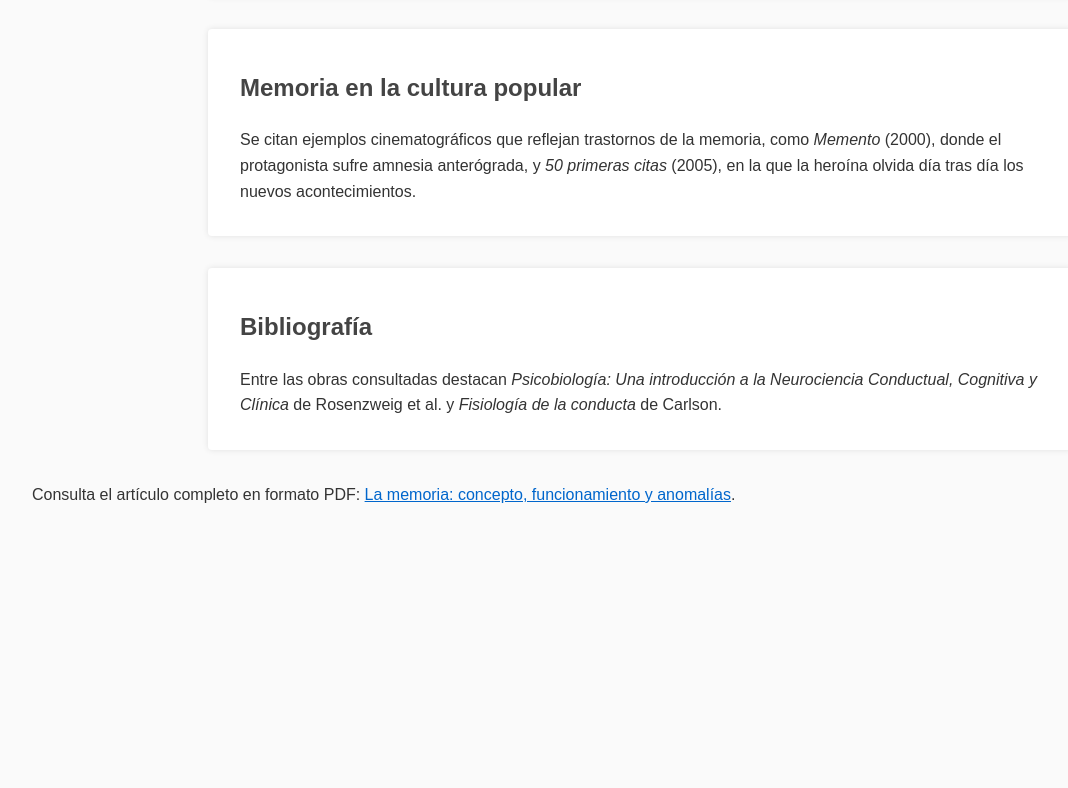
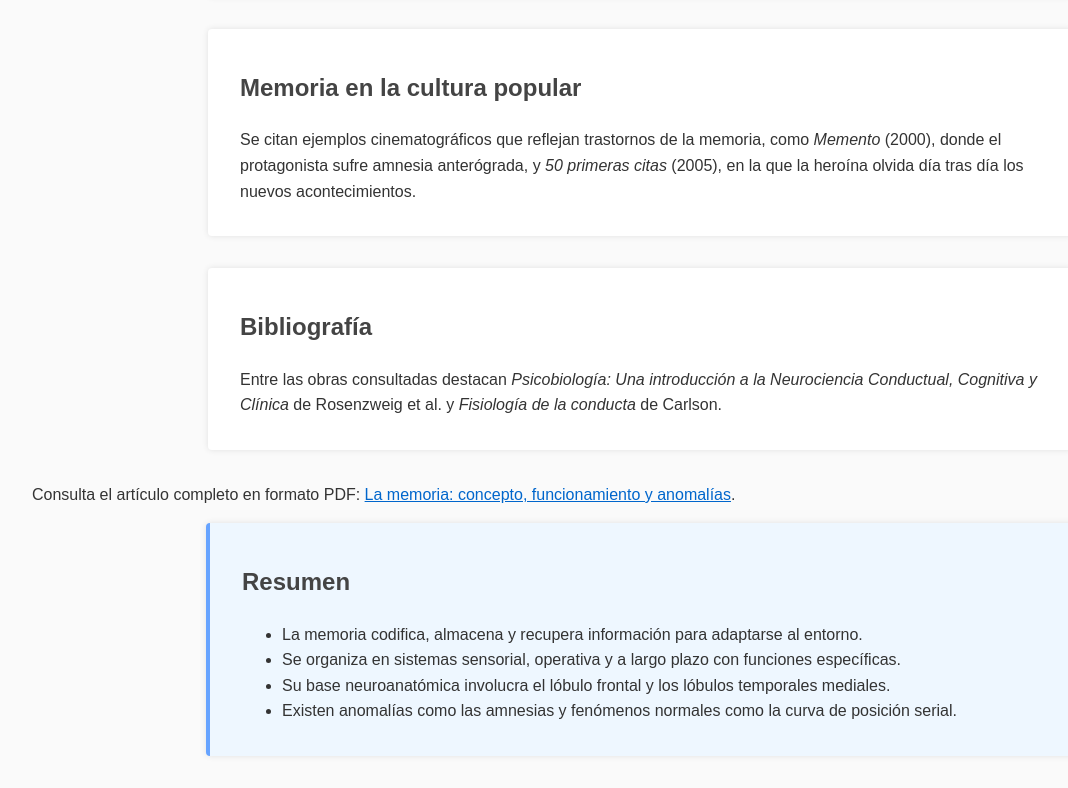
Before and after one commit to LuisMAC2022/Psicologia, a plain HTML site: page docs/memoria.html in a window 1280 px wide. Shown: the part 1467-2255 px from the top of the page, without its empty margins (0-1068 px from the left). Before the commit the page ends 2006 px from the top, so only its background shows below. Drawn offline with Linux system fonts and the light colour scheme.

Commit message:
Add summary sections and style

```diff
--- a/docs/css/style.css
+++ b/docs/css/style.css
@@ -3,6 +3,7 @@ h1 {text-align: center; margin-bottom: 2rem;}
 h2 {color:#444; margin-top:1.5rem;}
 section {max-width:800px; margin:0 auto 2rem auto; background:#fff; padding:1rem 2rem; border-radius:4px; box-shadow:0 0 6px rgba(0,0,0,0.1);}
 a {color:#0066cc;}
+.resumen {background:#eef7ff; border-left:4px solid #66a3ff;}
 .popup {position:relative; border-bottom:1px dotted #333; cursor:help;}
 .popup:hover::after {
   content:attr(data-text);
--- a/docs/memoria.html
+++ b/docs/memoria.html
@@ -50,5 +50,15 @@
 </section>
 
 <p>Consulta el artículo completo en formato PDF: <a href="pdfs/Memoria_Concepto_Funcionamiento_y_Anomalias.pdf">La memoria: concepto, funcionamiento y anomalías</a>.</p>
+
+<section class="resumen">
+<h2>Resumen</h2>
+<ul>
+<li>La memoria codifica, almacena y recupera información para adaptarse al entorno.</li>
+<li>Se organiza en sistemas sensorial, operativa y a largo plazo con funciones específicas.</li>
+<li>Su base neuroanatómica involucra el lóbulo frontal y los lóbulos temporales mediales.</li>
+<li>Existen anomalías como las amnesias y fenómenos normales como la curva de posición serial.</li>
+</ul>
+</section>
 </body>
 </html>
```
Also changed, not shown: docs/atencion.html (+10 -0 lines), docs/inteligencia.html (+10 -0 lines).
